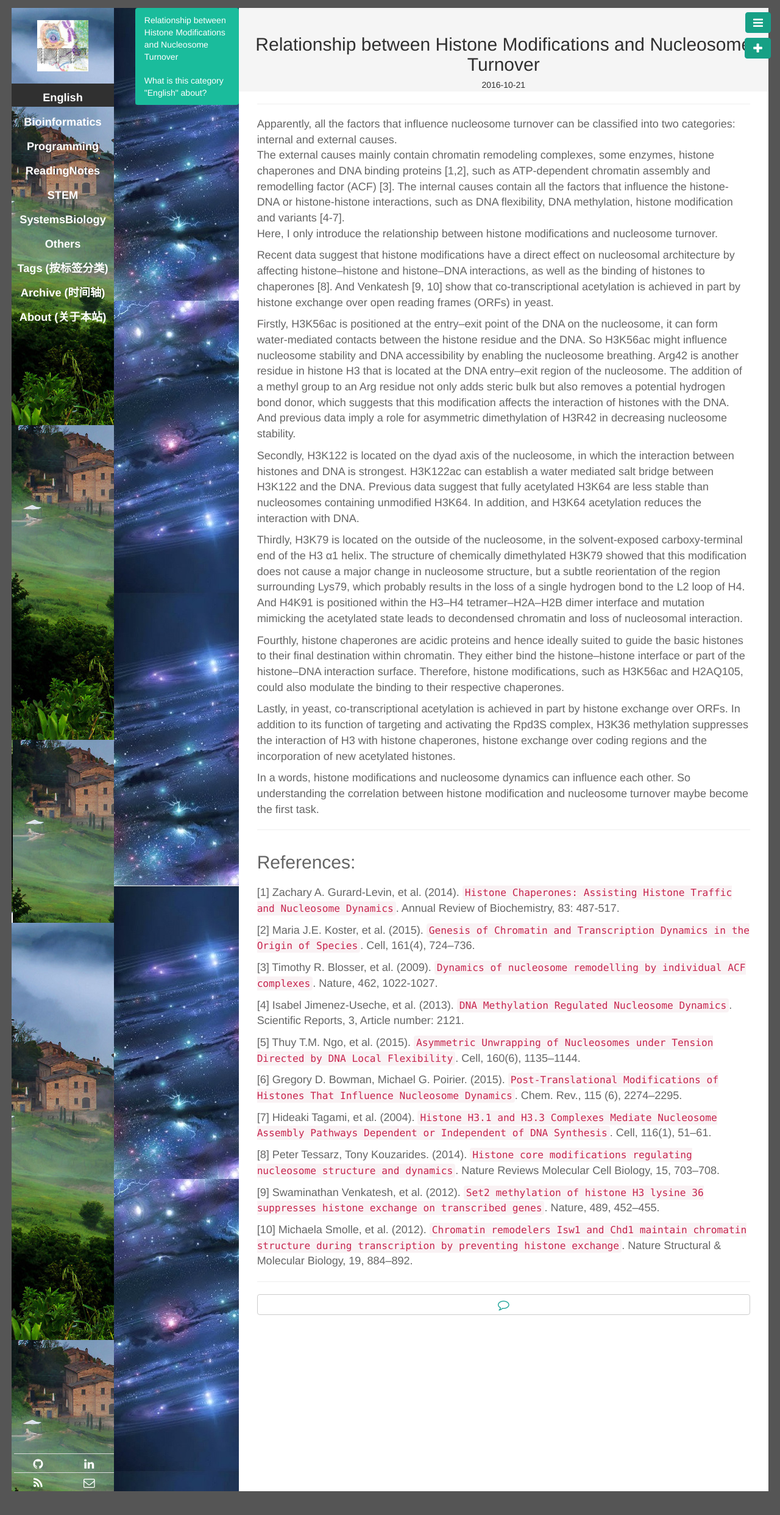
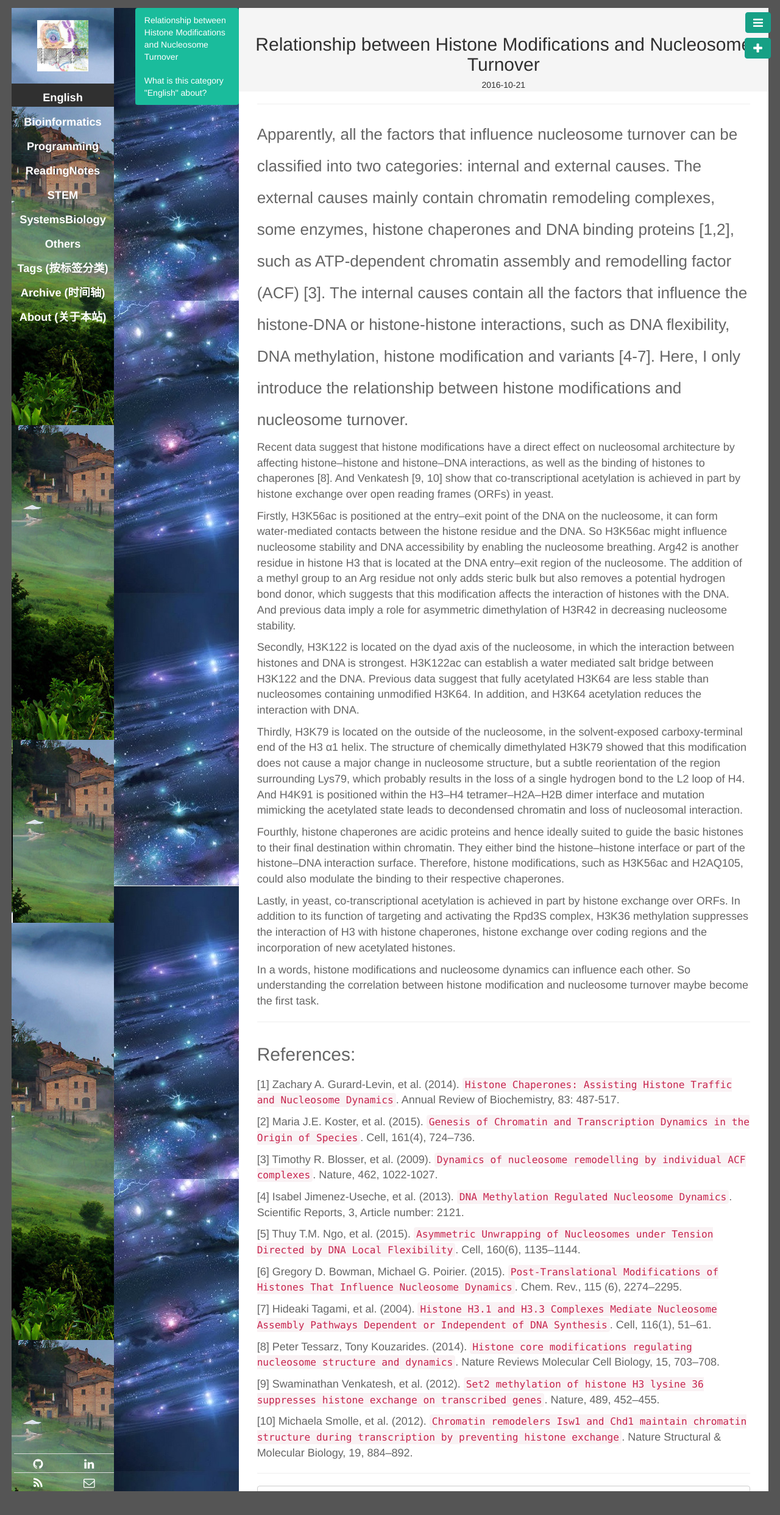
Before and after one commit to CTLife/CTLife.github.io, a Jekyll site: the page built from _posts/English/2016-10-21-HistoneModificationsNucleosomeTurnover.md, in a window 1280 px wide. Shown: the top 2484 px of the page at 61% size. Built offline with Jekyll 4.4.1, drawn with Linux system fonts in a browser that asks for light colours; Markdown is read by kramdown in place of the engine named in the settings.

```diff
--- a/_posts/English/2016-10-21-HistoneModificationsNucleosomeTurnover.md
+++ b/_posts/English/2016-10-21-HistoneModificationsNucleosomeTurnover.md
@@ -7,13 +7,7 @@ keywords: Histone Modifications, Nucleosome Turnover
 description:  Relationship between Histone Modifications and Nucleosome Turnover
 ---
 
-Apparently, all the factors that influence nucleosome turnover can be classified into two categories:
-internal and external causes.
-The external causes mainly contain chromatin remodeling complexes, some enzymes, histone chaperones and
-DNA binding proteins [1,2], such as ATP-dependent chromatin assembly and remodelling factor (ACF) [3].
-The internal causes contain all the factors that influence the histone-DNA or histone-histone interactions,
-such as DNA flexibility, DNA methylation, histone modification and variants [4-7].
-Here, I only introduce the relationship between histone modifications and nucleosome turnover.
+###Apparently, all the factors that influence nucleosome turnover can be classified into two categories: internal and external causes. The external causes mainly contain chromatin remodeling complexes, some enzymes, histone chaperones and DNA binding proteins [1,2], such as ATP-dependent chromatin assembly and remodelling factor (ACF) [3]. The internal causes contain all the factors that influence the histone-DNA or histone-histone interactions, such as DNA flexibility, DNA methylation, histone modification and variants [4-7]. Here, I only introduce the relationship between histone modifications and nucleosome turnover.
 
 
 Recent data suggest that histone modifications have a direct effect on nucleosomal architecture by affecting histone–histone and histone–DNA interactions, as well as the binding of histones to chaperones [8]. And Venkatesh [9, 10] show that co-transcriptional acetylation is achieved in part by histone exchange over open reading frames (ORFs) in yeast.
```
